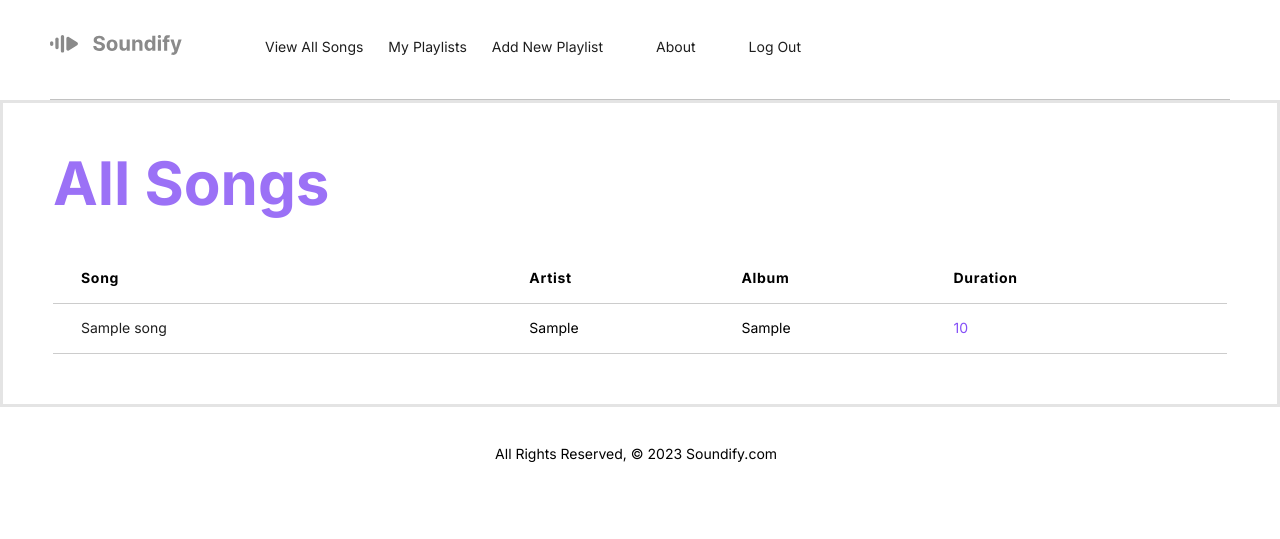
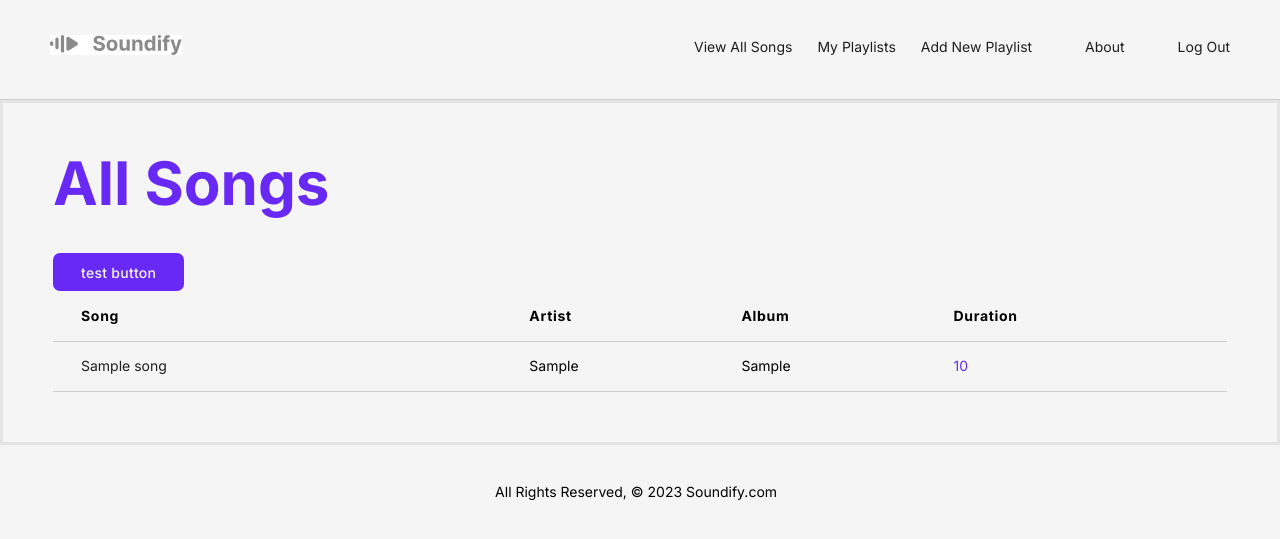
Before and after one commit to seanh101/Soundify, a Django app: page /songs/ in a window 1280 px wide. Shown: the top 539 px of the page. Run offline with Django 4.2, Linux system fonts and the light colour scheme; a user stored in the database is signed in; tables that the repository leaves empty hold one stand-in row (values such as "Sample post"); some libraries are stand-ins or nearby versions.

Commit message:
Update styling
Co-authored-by:
Marley Sellem <mzsellem@hotmail.com>

```diff
--- a/main_app/static/css/ian.css
+++ b/main_app/static/css/ian.css
@@ -6,8 +6,9 @@
     --purple-highlight: #CEB9FB;
 
 }
-h1 {
-}
+
+h1 {}
+
 /* *, header, nav {
     background: rgb(246, 246, 246);
 } */
@@ -31,6 +32,13 @@ h1 {
 
 .side-nav-title {
     font-size: 1.2rem;
+    font-weight: 800;
+    color: var(--purple-main);
+    letter-spacing: 0.02em;
+}
+
+.side-nav a:hover {
+    background: var(--neon-main);
 }
 
 .pl-main {
@@ -111,17 +119,18 @@ table {
 
 .song-list-table tbody tr:hover td {
     background: var(--neon-main);
-    /* color: white; */
+    /* color: var(--white); */
 }
 
 .song-list-table tbody tr:hover td a {
-    /* color: white; */
+    /* color: var(--white); */
 }
 
 .song-list-table tbody td:last-child {
     color: var(--purple-shadow);
 
 }
+
 .song-list-table tbody td:first-child {
     padding-left: 2rem;
 }
@@ -171,7 +180,7 @@ th {
 }
 
 .pl-img-edit label {
-    color: white;
+    color: var(--white);
     line-height: 1;
     margin-bottom: .75rem;
 }
@@ -226,7 +235,7 @@ th {
 }
 
 .pl-info-edit-popup a {
-    color: white;
+    color: var(--white);
     display: block;
 }
 
@@ -256,7 +265,7 @@ th {
 
 
 a.light {
-    color: white;
+    color: var(--white);
 }
 
 a.light:hover {
@@ -278,3 +287,8 @@ td a:hover {
 .so-index-title {
     width: 100%;
 }
+
+#mydiv {
+    width: 600px;
+    height: 200px;
+}
--- a/main_app/static/css/style.css
+++ b/main_app/static/css/style.css
@@ -6,11 +6,11 @@
 
     /* Colors */
     --purple-main: #9B71F6;
-    --purple-shadow: #8550F7;
+    --purple-shadow: #6929F5;
     --neon-main: #D6F050;
     --neon-highlight: #EAF9A9;
     --gray: #ccc;
-    --white: #fff;
+    --white: #F5F5F5;
     --black: #1E1E1E;
 
 }
@@ -67,7 +67,7 @@ html {
 
 body {
     text-rendering: optimizeLegibility;
-    background: white;
+    background: var(--white);
     line-height: 1.75;
     color: #000000;
     max-height: 100vh;
@@ -84,7 +84,7 @@ h5 {
 
 h1 {
     font-size: 4.286rem;
-    color: var(--purple-main);
+    color: var(--purple-shadow);
     font-weight: 700;
     /* letter-spacing: 0.02em; */
 }
@@ -153,19 +153,21 @@ th {
 /* -------------------- End boilerplate -------------------- */
 
 nav {
-    width: fit-content;
+    width: 100%;
     height: fit-content;
 }
 
 nav::before {
     content: "";
 
-    background-color: #c2c2c2;
-    width: calc(100vw - var(--gap) * 2);
+    background-color: var(--gray);
+    /* width: calc(100vw - var(--gap) * 2); */
+    width: 100vw;
     height: 1px;
 
     bottom: 0;
-    left: var(--gap);
+    /* left: var(--gap); */
+    left: 0;
     right: var(--gap);
 
     opacity: 1;
@@ -216,14 +218,14 @@ header {
     height: var(--header-height);
     width: 100vw;
     padding: 35px var(--gap);
-    background: white;
+    background: var(--white);
     z-index: 10;
 }
 
 footer {
     width: 100vw;
     padding: 35px var(--gap);
-    background: white;
+    background: var(--white);
 }
 
 .side-nav {
@@ -232,9 +234,9 @@ footer {
     width: var(--side-nav-width);
     /* padding-left: var(--gap); */
     padding-right: 1.5rem;
-    padding-top: 25px;
+    padding-top: 0px;
 
-    border-right: 1px solid black;
+    border-right: 1px solid var(--gray);
     min-height: 100vh;
     display: flex;
     flex-direction: column;
@@ -362,3 +364,29 @@ h1 {
     font-size: 14px;
     line-height: 17px;
 }
+
+button {
+    background: var(--purple-shadow);
+    color: var(--white);
+    border-radius: 0.5rem;
+    text-align: center;
+    padding: 0.75rem 2rem;
+    border: 0;
+    display: flex;
+    justify-content: center;
+    align-items: center;
+    font-weight: 500;
+    letter-spacing: 0.02em;
+    font-size: 1rem;
+
+    transition: all 0.2s ease-in-out;
+
+}
+
+button:hover {
+    background: var(--purple-shadow);
+    color: var(--white);
+    box-shadow:
+        0px 2px 4px 2px rgba(122, 65, 246, 0.2),
+        6px 6px 10px 2px rgba(122, 65, 246, 0.05);
+}
--- a/main_app/templates/base.html
+++ b/main_app/templates/base.html
@@ -15,6 +15,10 @@
     <link rel="preconnect" href="https://fonts.gstatic.com" crossorigin>
     <link href="https://fonts.googleapis.com/css2?family=Inter:wght@100;200;300;400;500;600;700;800;900&display=swap"
         rel="stylesheet">
+    <script src="https://cdnjs.cloudflare.com/ajax/libs/p5.js/1.6.0/p5.min.js"
+        integrity="sha512-3RlxD1bW34eFKPwj9gUXEWtdSMC59QqIqHnD8O/NoTwSJhgxRizdcFVQhUMFyTp5RwLTDL0Lbcqtl8b7bFAzog=="
+        crossorigin="anonymous" referrerpolicy="no-referrer"></script>
+    <script defer src="{% static 'js/home.js' %}"></script>
 </head>
 
 <body>
--- a/main_app/templates/home.html
+++ b/main_app/templates/home.html
@@ -1,6 +1,5 @@
 {% extends 'base.html' %}
 {% block content %}
 
-Home Page
-
+<div id="mydiv"></div>
 {% endblock %}
--- a/main_app/templates/songs/index.html
+++ b/main_app/templates/songs/index.html
@@ -1,6 +1,7 @@
 {% extends 'base.html' %}
 {% block content %}
 <h1 class="so-index-title">All Songs</h1>
+<button>test button</button>
 <div class="song-list">
     <table class="song-list-table">
         <thead>
```
Also changed, not shown: main_app/templates/main_app/song_form.html (indentation only).
